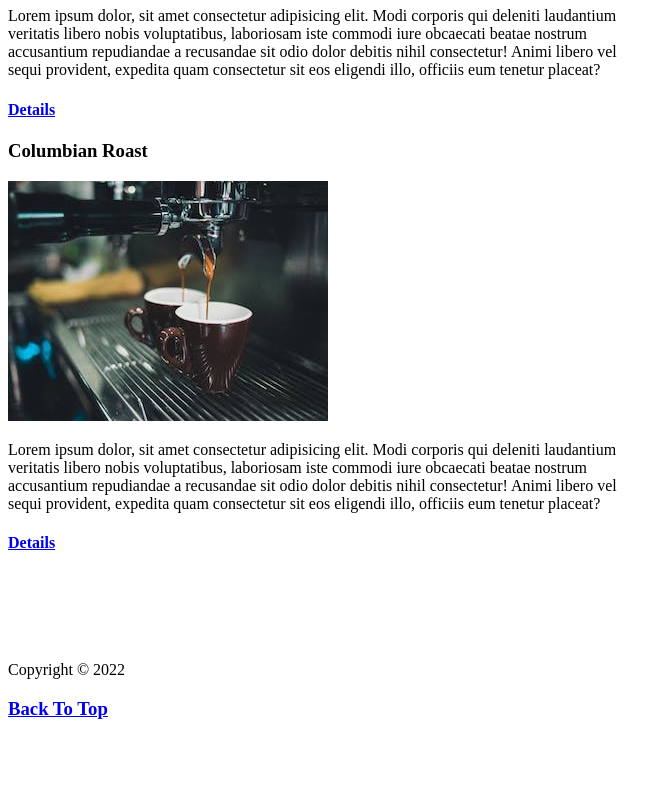
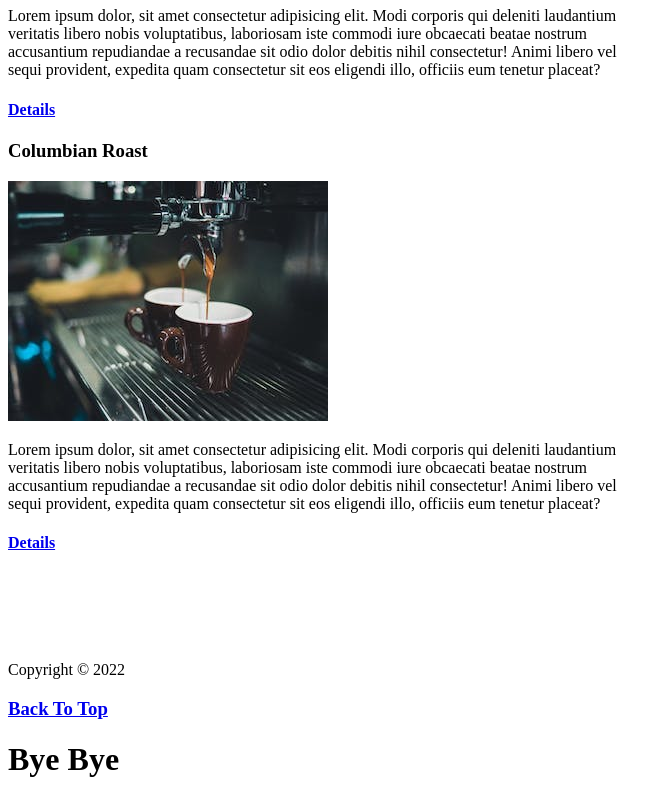
Before and after one commit to PhoenixKAL/Coffe-Junkie, a plain HTML site: page index.html in a window 1280 px wide. Shown: the part 2082-2882 px from the top of the page, without its empty margins (0-671 px from the left). Before the commit the page ends 2821 px from the top, so only its background shows below. Drawn offline with Linux system fonts and the light colour scheme.

Commit message:
add Bye Bye

```diff
--- a/index.html
+++ b/index.html
@@ -66,5 +66,6 @@
     <br /><br /><br /><br />
     <p>Copyright &copy; 2022</p>
     <h3><a href="#logo">Back To Top</a></h3>
+    <h1>Bye Bye</h1>
   </body>
 </html>
```
